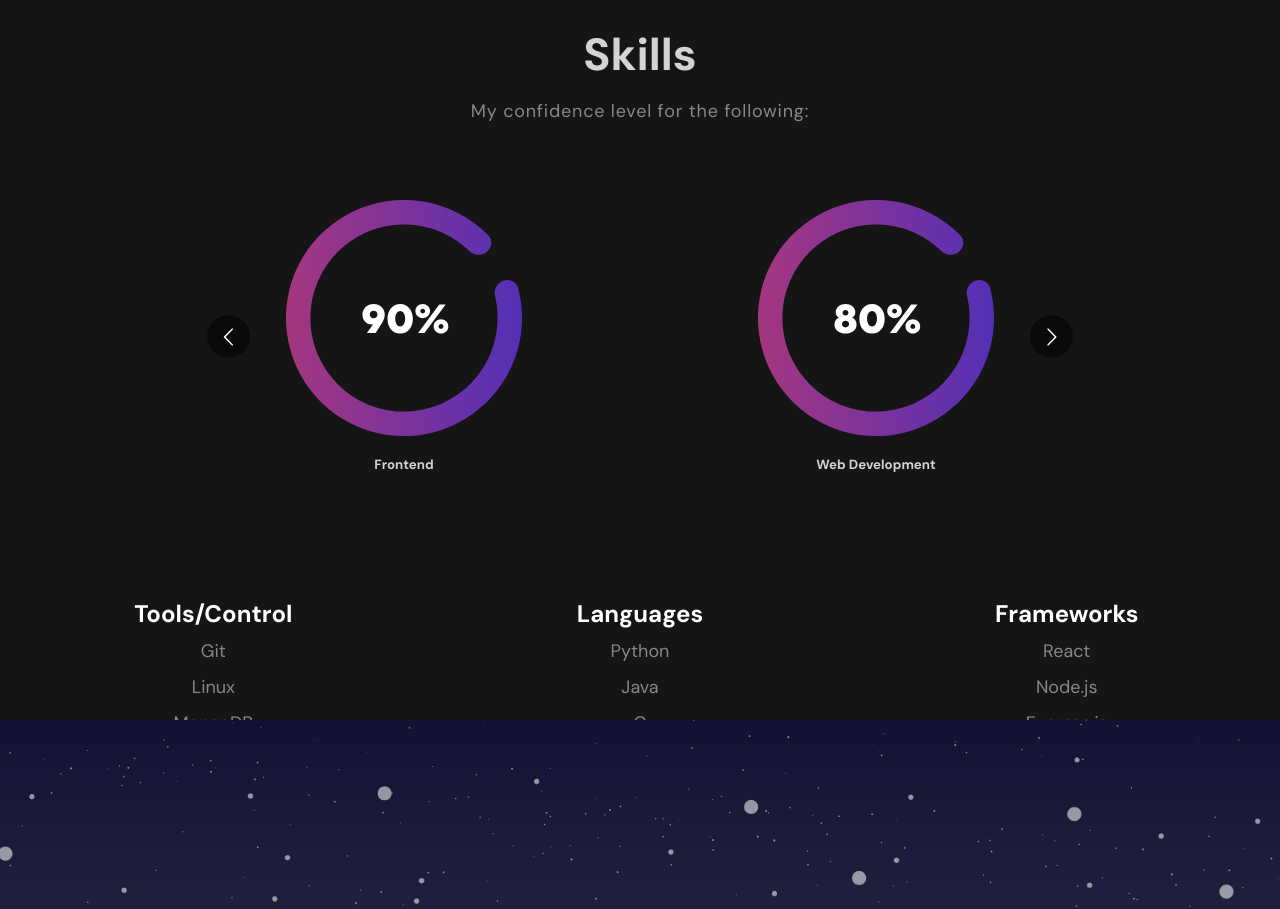
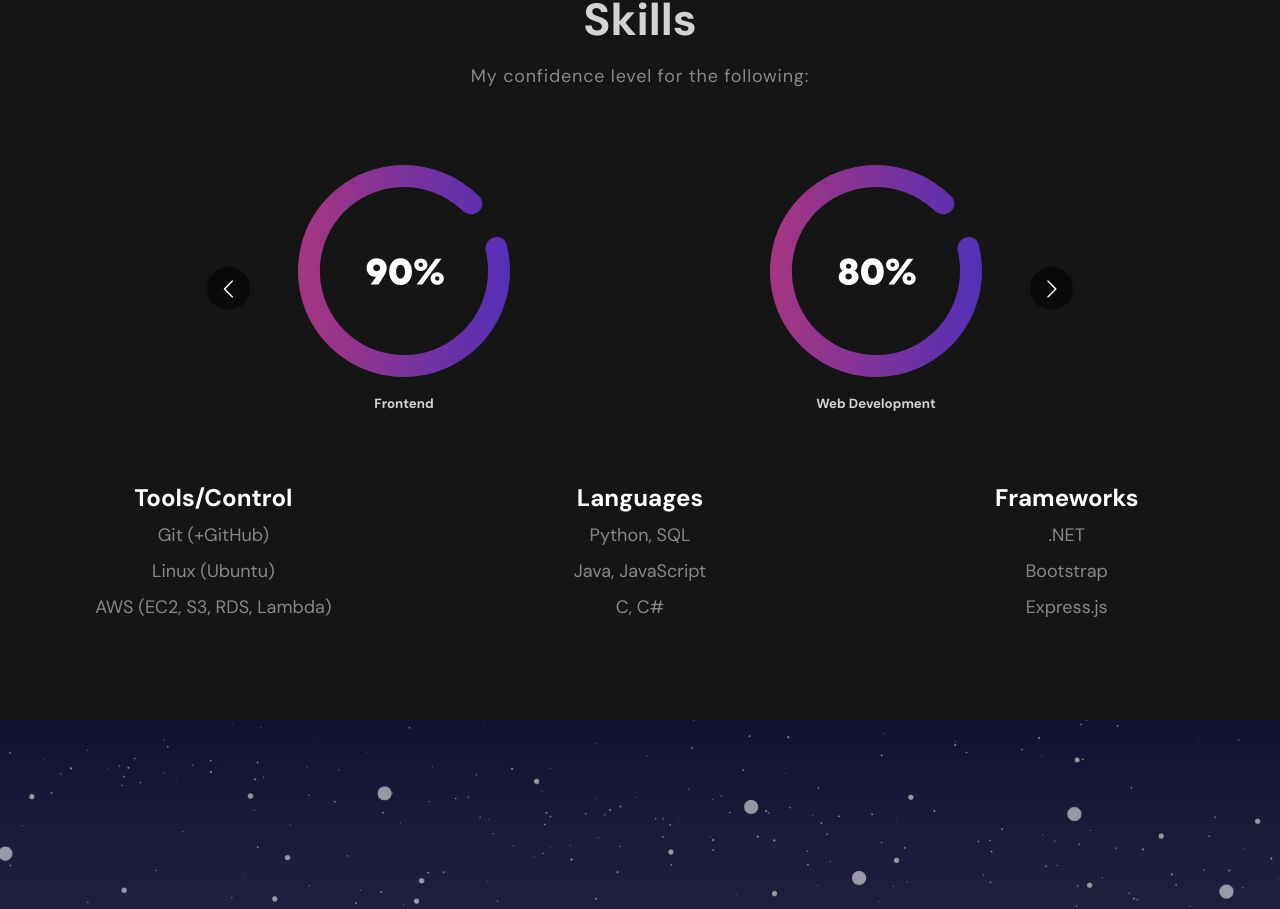
Before and after one commit to rcuthbertson25/portfolio-main, a React (Vite) app: page / in a window 1280 px wide. Shown: the part 1620-2529 px from the top of the page. Built offline with nearby package versions, Linux system fonts and the light colour scheme.

Commit message:
Made formatting changes for larger screen sizes

```diff
--- a/index.html
+++ b/index.html
@@ -4,7 +4,7 @@
     <meta charset="UTF-8" />
     <meta name="viewport" content="width=device-width, initial-scale=1.0" />
     <link href="https://fonts.googleapis.com/css2?family=DM+Sans:ital,opsz,wght@0,9..40,100;0,9..40,200;0,9..40,300;0,9..40,400;0,9..40,500;0,9..40,600;0,9..40,700;0,9..40,800;0,9..40,900;0,9..40,1000;1,9..40,100;1,9..40,1000&display=swap" rel="stylesheet">
-    <title>Ryan Portfolio</title>
+    <title>Ryan's Portfolio</title>
   </head>
   <body>
     <div id="root"></div>
--- a/src/components/navbar/navbar.scss
+++ b/src/components/navbar/navbar.scss
@@ -36,7 +36,7 @@
     }
 }
 
-@media (max-width:1300px) {
+@media (max-width:1920px) {
     .navbar {
         height: 100px;
 
--- a/src/components/portfolio/portfolio.scss
+++ b/src/components/portfolio/portfolio.scss
@@ -57,6 +57,7 @@
                 flex-direction: column;
                 gap: 30px;
                 padding: 20px;
+                margin-left: 100px;
 
                 h2{
                     font-size: 36px;
@@ -87,7 +88,7 @@
     }
 }
 
-@media (max-width:1300px) {
+@media (max-width:1920px) {
     .portfolio {
         position: relative;
 
--- a/src/components/sidebar/sidebar.scss
+++ b/src/components/sidebar/sidebar.scss
@@ -49,7 +49,7 @@
 
 }
 
-@media (max-width:1300px) {
+@media (max-width:1920px) {
     .sidebar{
         display: flex;
         flex-direction: column;
--- a/src/components/skills/Skills.jsx
+++ b/src/components/skills/Skills.jsx
@@ -58,24 +58,24 @@ const Skills = () => {
                 <div className="section">
                     <h2>Tools/Control</h2>
                     <ul>
-                        <li>Git</li>
-                        <li>Linux</li>
-                        <li>MongoDB</li>
+                        <li>Git (+GitHub)</li>
+                        <li>Linux (Ubuntu)</li>
+                        <li>AWS (EC2, S3, RDS, Lambda)</li>
                     </ul>
                 </div>
                 <div className="section">
                     <h2>Languages</h2>
                     <ul>
-                        <li>Python</li>
-                        <li>Java</li>
-                        <li>C</li>
+                        <li>Python, SQL</li>
+                        <li>Java, JavaScript</li>
+                        <li>C, C#</li>
                     </ul>
                 </div>
                 <div className="section">
                     <h2>Frameworks</h2>
                     <ul>
-                        <li>React</li>
-                        <li>Node.js</li>
+                        <li>.NET</li>
+                        <li>Bootstrap</li>
                         <li>Express.js</li>
                     </ul>
                 </div>
--- a/src/components/skills/skills.css
+++ b/src/components/skills/skills.css
@@ -7,7 +7,7 @@
 .skill-bx {
   border-radius: 64px;
   text-align: center;
-  padding: 60px 50px;
+  padding: 25px 50px;
   margin-top: -60px;
 }
 
@@ -32,8 +32,8 @@
 }
 
 .skill-slider .item img {
-  width: 50%;
-  margin: 0 auto 15px auto;
+  width: 45%;
+  margin: 0 15px 13px 15px;
 }
 
 .background-image-left {
@@ -46,7 +46,7 @@
 
 .tools {
   display: flex;
-  justify-content: space-around;
+  justify-content: space-between;
   width: 100%;
 }
 
@@ -54,7 +54,7 @@
   flex: 1;
   text-align: center;
   background-color: transparent;
-  padding: 20px;
+  padding: 0px;
   margin: 0 5px;
 }
 
```
